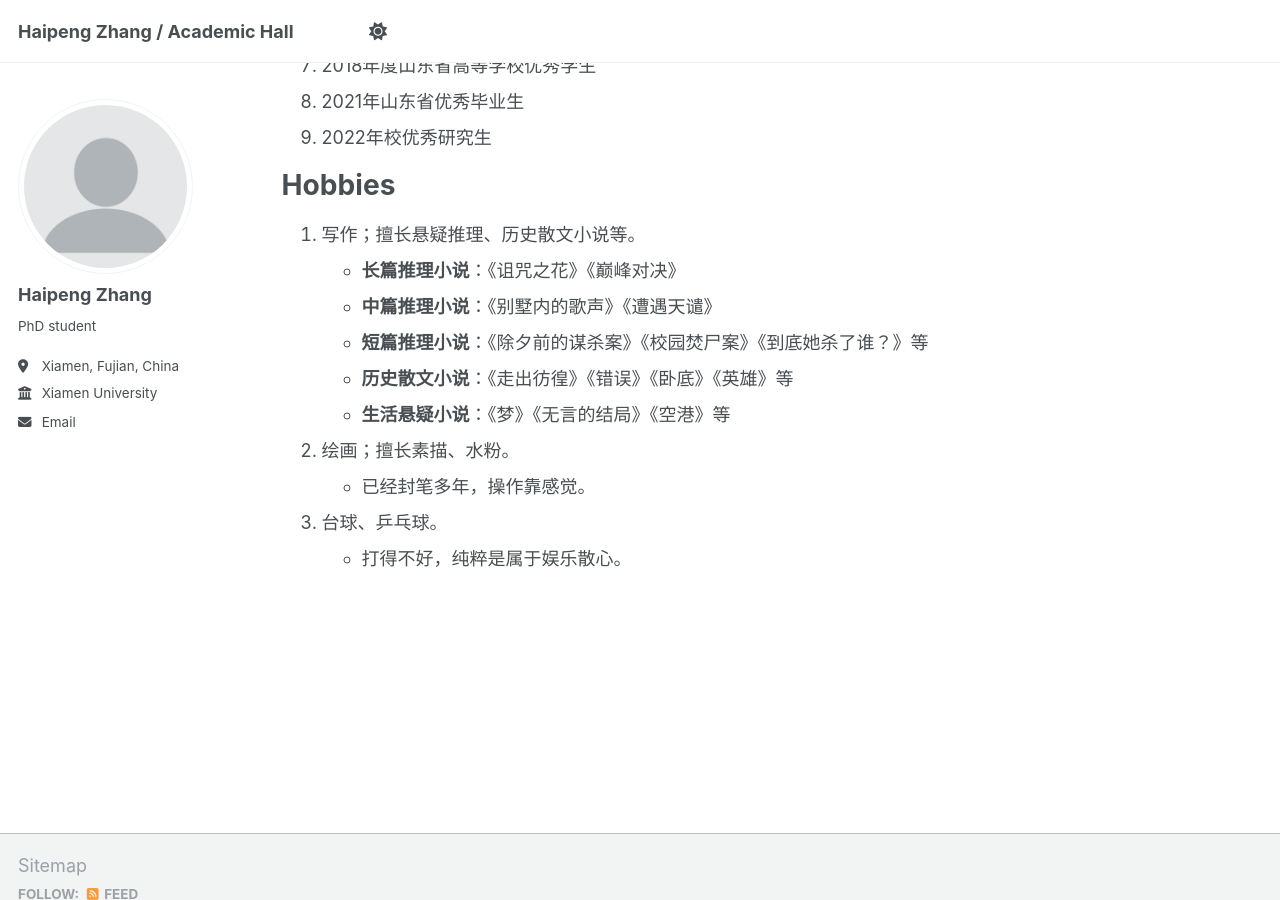
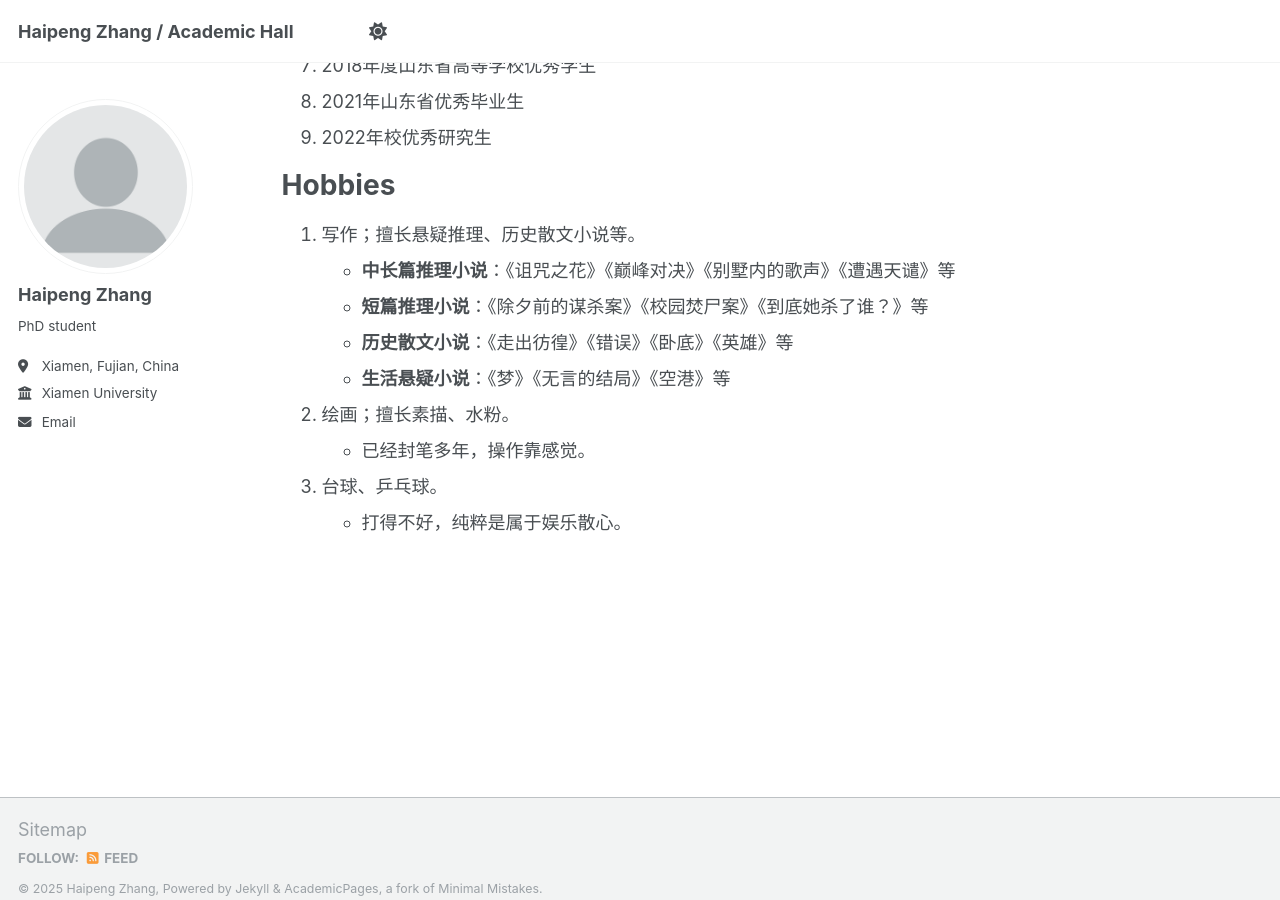
Before and after one commit to Harry-first/haipengzhang, a Jekyll site: the page built from _pages/about.md, in a window 1280 px wide and 900 px high, scrolled down 2178 px. Built offline with Jekyll 4.4.1, drawn with Linux system fonts in a browser that asks for light colours.

Commit message:
Update about.md

```diff
--- a/_pages/about.md
+++ b/_pages/about.md
@@ -58,8 +58,7 @@ redirect_from:
 **Hobbies**
 ======
 1. 写作；擅长悬疑推理、历史散文小说等。
-- **长篇推理小说**：《诅咒之花》《巅峰对决》
-- **中篇推理小说**：《别墅内的歌声》《遭遇天谴》
+- **中长篇推理小说**：《诅咒之花》《巅峰对决》《别墅内的歌声》《遭遇天谴》等
 - **短篇推理小说**：《除夕前的谋杀案》《校园焚尸案》《到底她杀了谁？》等
 - **历史散文小说**：《走出彷徨》《错误》《卧底》《英雄》等
 - **生活悬疑小说**：《梦》《无言的结局》《空港》等
```
